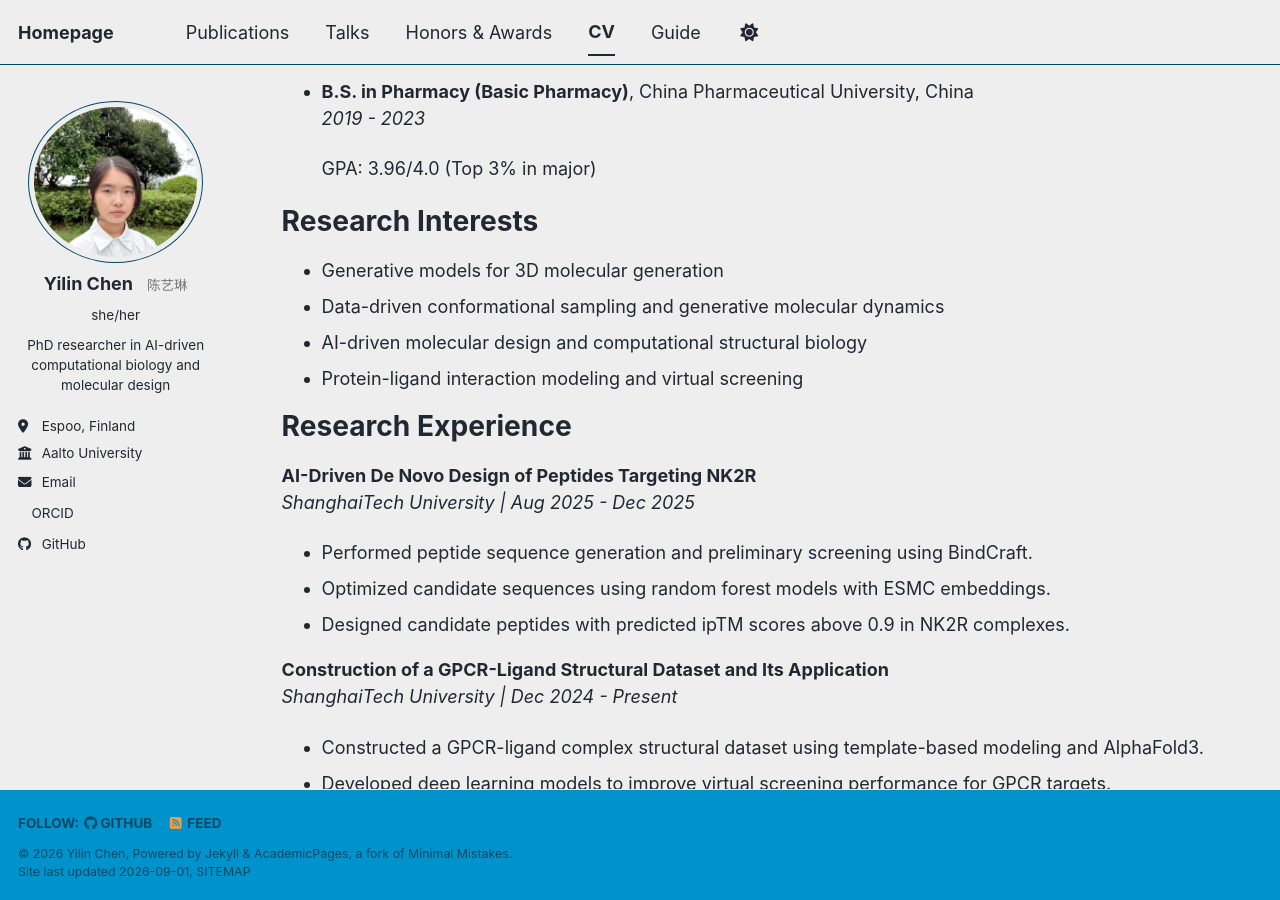
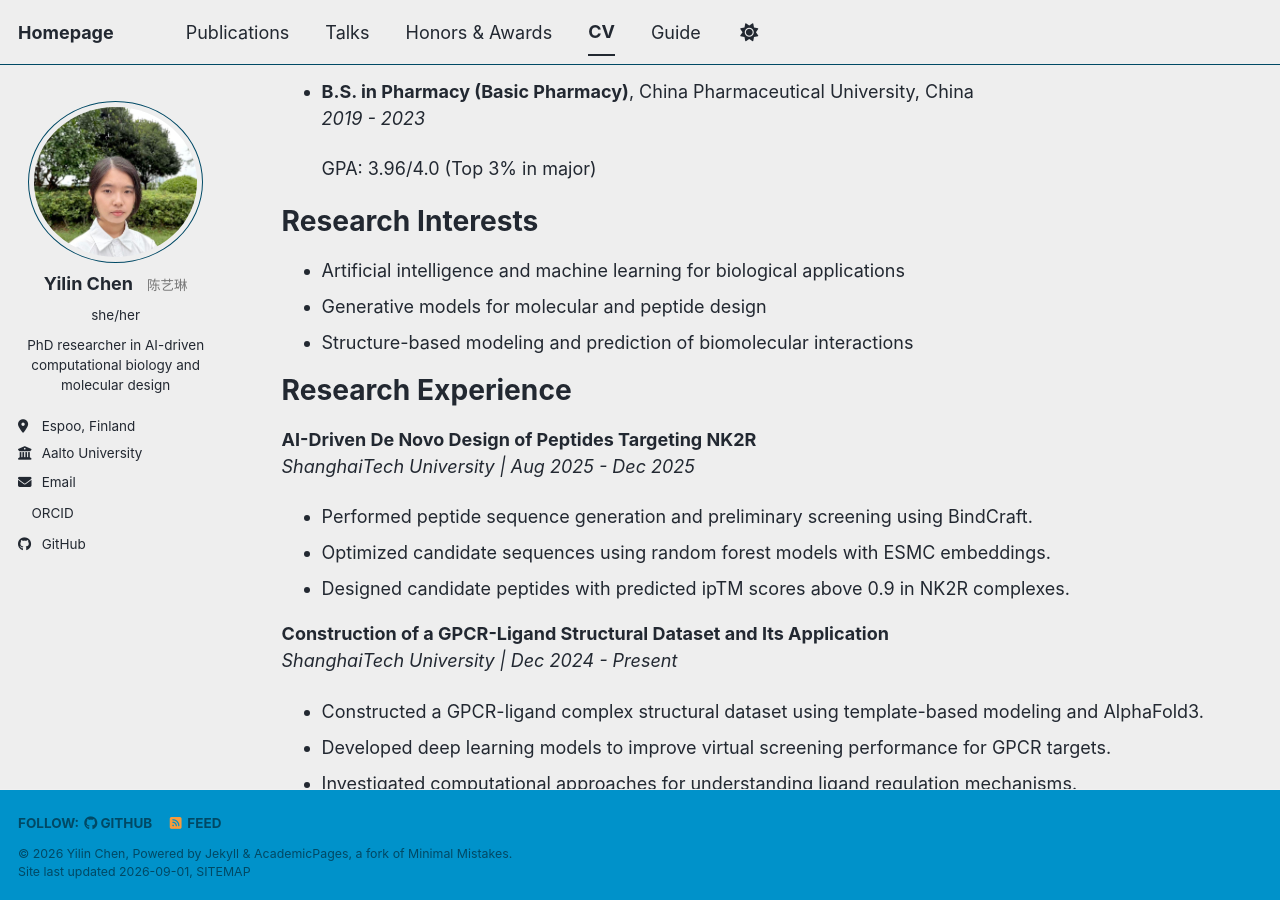
Before and after one commit to yilinchen1205/yilinchen.github.io, a Jekyll site: the page built from _pages/cv.md, in a window 1280 px wide and 900 px high, scrolled down 373 px. Built offline with Jekyll 4.4.1, drawn with Linux system fonts in a browser that asks for light colours; a style sheet for code colours, icons or effects is not loaded.

Commit message:
Update cv.md

```diff
--- a/_pages/cv.md
+++ b/_pages/cv.md
@@ -34,10 +34,9 @@ Education
 Research Interests
 ======
 
-* Generative models for 3D molecular generation
-* Data-driven conformational sampling and generative molecular dynamics
-* AI-driven molecular design and computational structural biology
-* Protein-ligand interaction modeling and virtual screening
+* Artificial intelligence and machine learning for biological applications
+* Generative models for molecular and peptide design
+* Structure-based modeling and prediction of biomolecular interactions
 
 
 Research Experience
```
